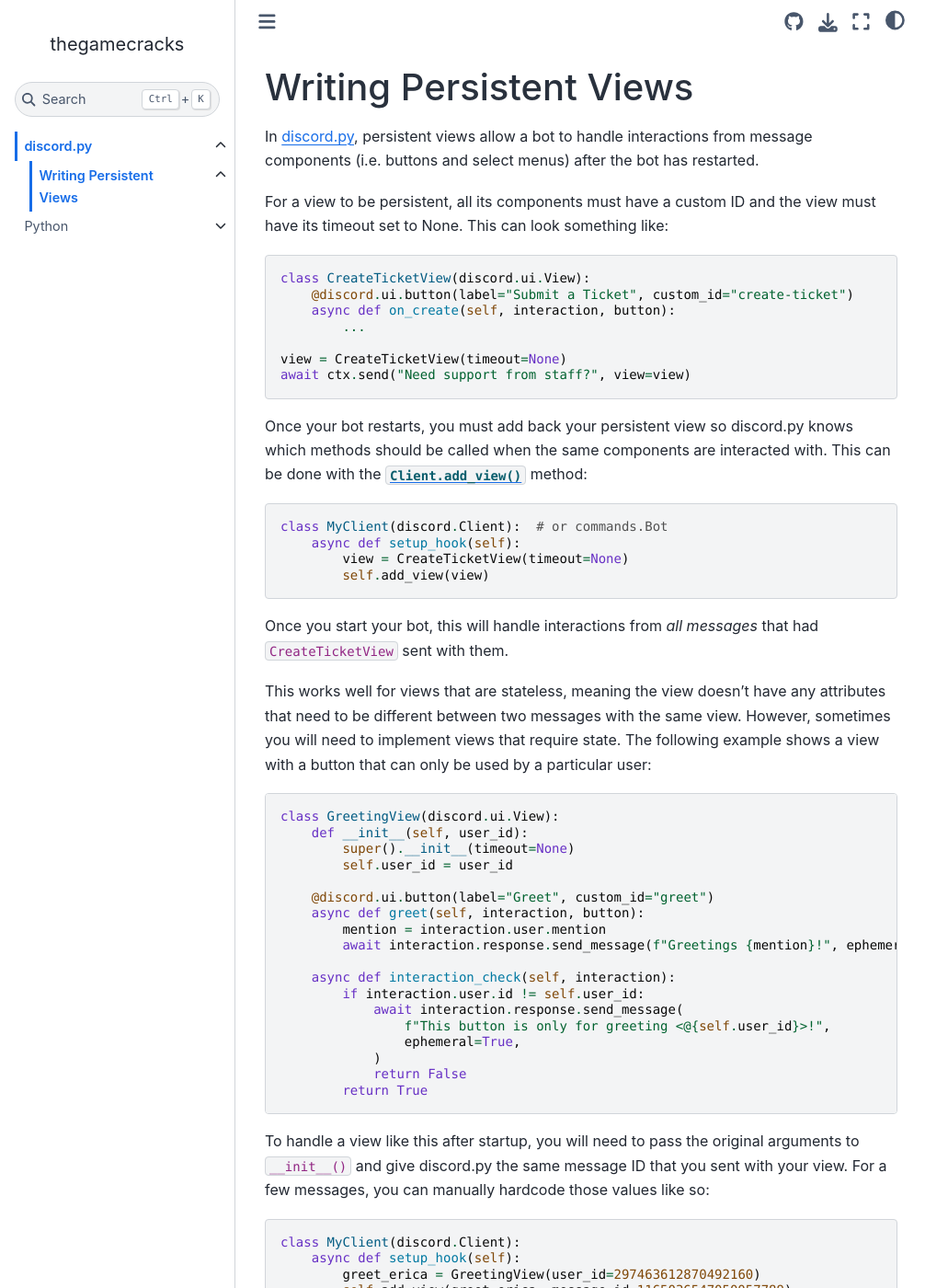
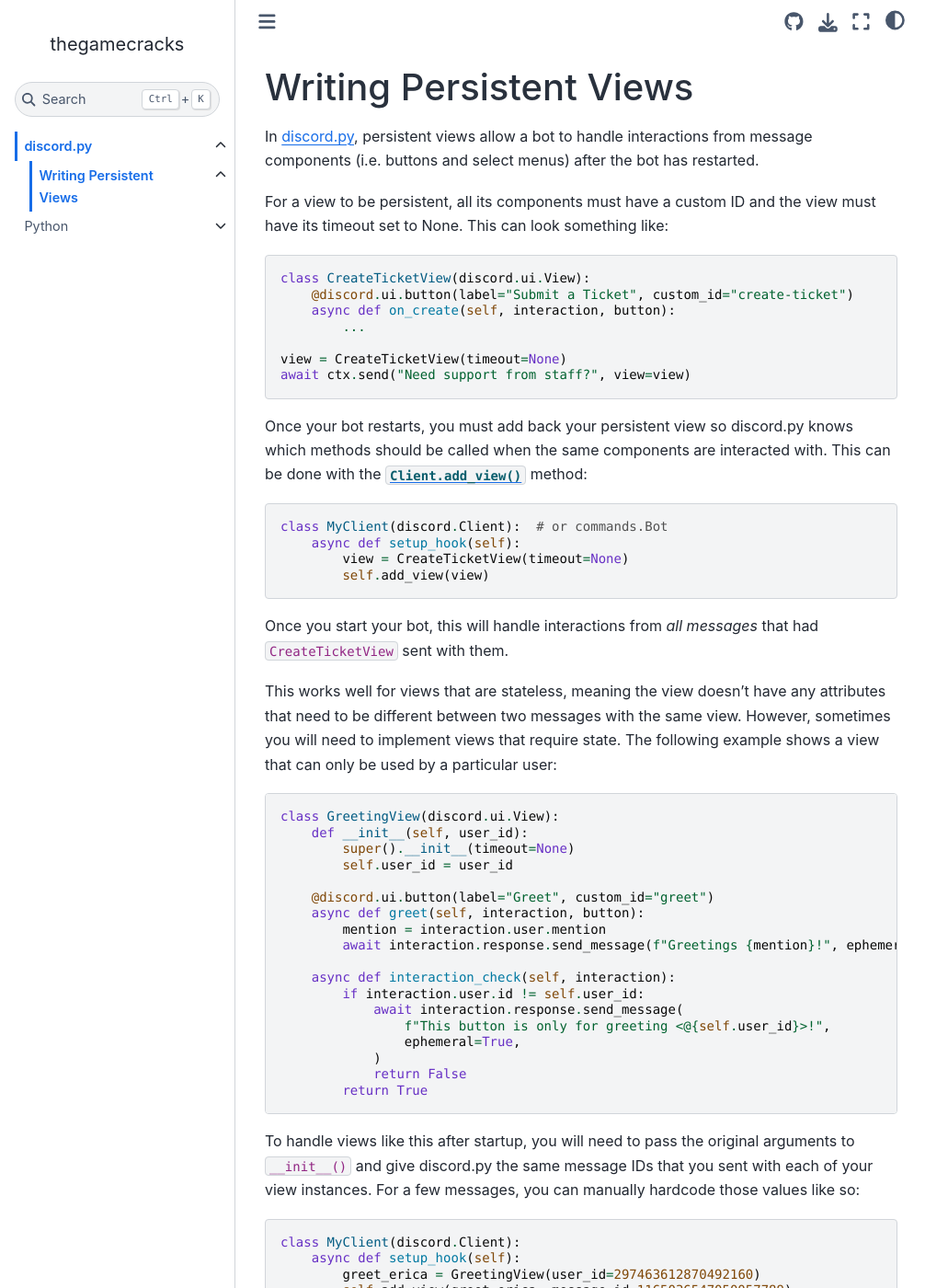
Before and after one commit to thegamecracks/thegamecracks.github.io, a Sphinx documentation site: the page built from docs/discord.py/persistent_views.rst, in a window 1280 px wide and 1400 px high. Shown: the whole window at 92% size, without its empty margins (0-1031 px from the left). Built offline with Sphinx 7.4.7 and the Sphinx Book theme 1.1.4, drawn with Linux system fonts in a browser that asks for light colours.

Commit message:
refactor: reword some sentences in persistent_views.rst

```diff
--- a/docs/discord.py/persistent_views.rst
+++ b/docs/discord.py/persistent_views.rst
@@ -41,8 +41,7 @@ had ``CreateTicketView`` sent with them.
 This works well for views that are stateless, meaning the view doesn't have any
 attributes that need to be different between two messages with the same view.
 However, sometimes you will need to implement views that require state.
-The following example shows a view with a button that can only be used
-by a particular user:
+The following example shows a view that can only be used by a particular user:
 
 .. code-block:: python
 
@@ -65,9 +64,9 @@ by a particular user:
                 return False
             return True
 
-To handle a view like this after startup, you will need to pass the original
-arguments to ``__init__()`` and give discord.py the same message ID that
-you sent with your view.
+To handle views like this after startup, you will need to pass the original
+arguments to ``__init__()`` and give discord.py the same message IDs that
+you sent with each of your view instances.
 For a few messages, you can manually hardcode those values like so:
 
 .. code-block:: python
```
